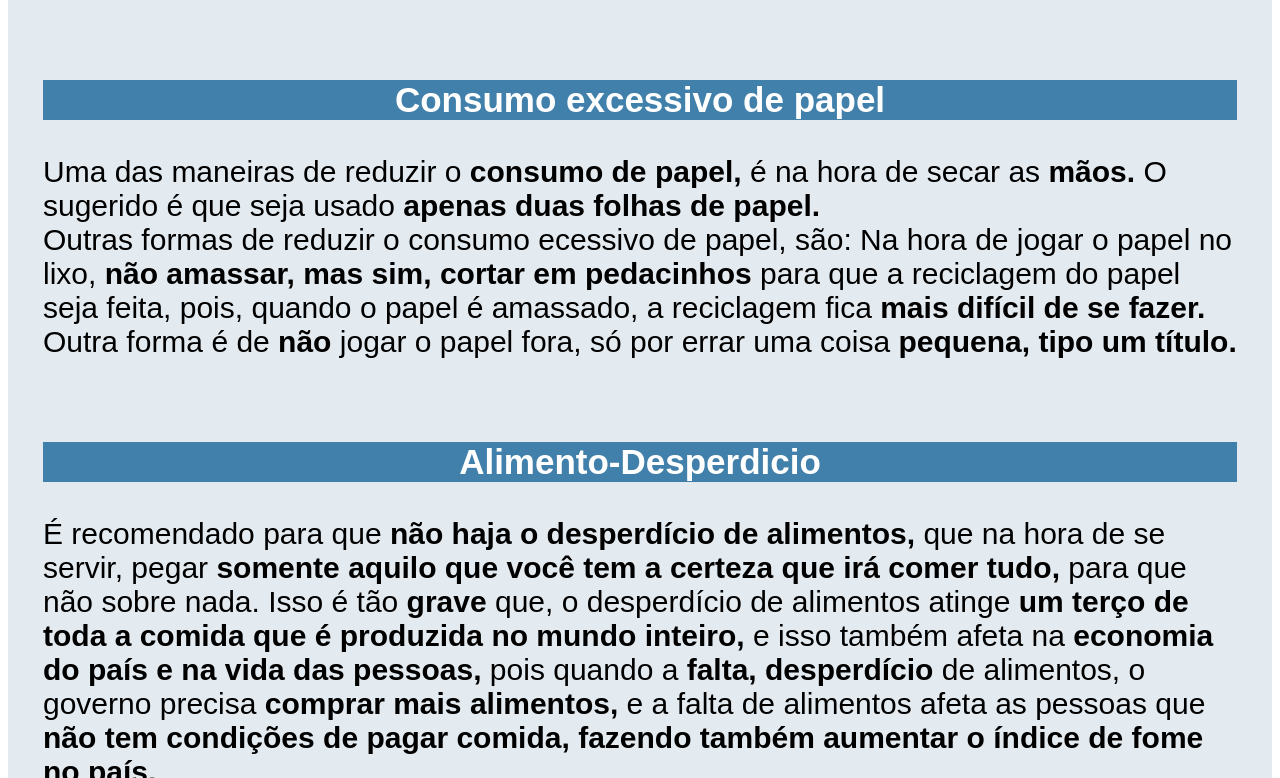
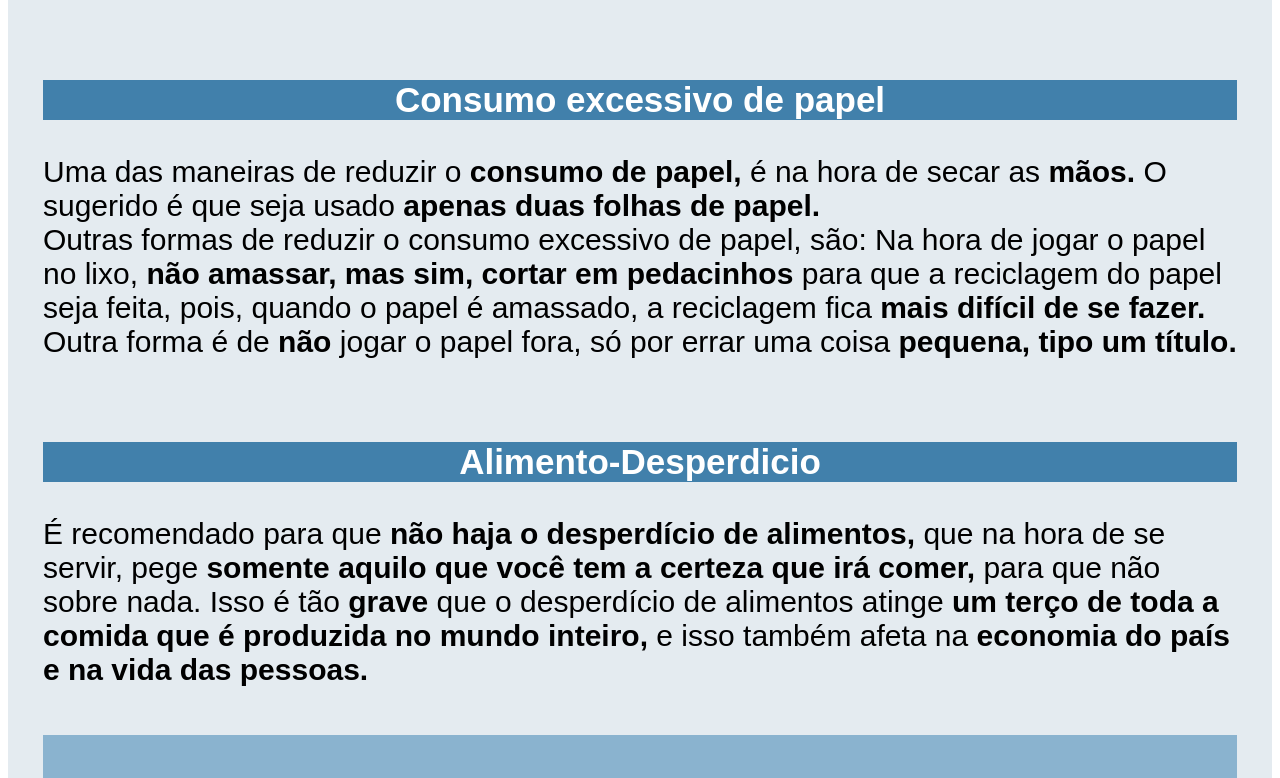
Before and after one commit to ErickAnthonyNovaes/AEJFHGAEBDV, a plain HTML site: page index.html in a window 1280 px wide. Shown: the part 2022-2800 px from the top of the page. Drawn offline with Linux system fonts and the light colour scheme.

Commit message:
index.html

```diff
--- a/index.html
+++ b/index.html
@@ -58,7 +58,7 @@
             <li><b>Luz-Economia</b></li>
             <li><b>Coleta seletiva-Descarte</b></li>
             <li><b>Consumo excessivo de papel</b></li>
-            <li><b>Alimento-Desperdicio</b></li>
+            <li><b>Alimento-Desperdício</b></li>
         </div>
             <br>
         <p class="titulo2" style="background-color: #4180ab"><b>Luz-Economia</b></p>
@@ -85,11 +85,10 @@
         <br>
         <p class="titulo2" style="background-color: #4180ab"><b>Consumo excessivo de papel</b></p>
         <p class="paragrafo">Uma das maneiras de reduzir o <b>consumo de papel,</b> é na hora de secar as <b>mãos.</b> O sugerido é que seja usado <b>apenas duas folhas de papel.</b> <br>
-            Outras formas de reduzir o consumo ecessivo de papel, são: Na hora de jogar o papel no lixo, <b>não amassar, mas sim, cortar em pedacinhos</b> para que a reciclagem do papel seja feita, pois, quando o papel é amassado, a reciclagem fica <b>mais difícil de se fazer.</b> Outra forma é de <b>não</b> jogar o papel fora, só por errar uma coisa <b>pequena, tipo um título.</b> </p>
+            Outras formas de reduzir o consumo excessivo de papel, são: Na hora de jogar o papel no lixo, <b>não amassar, mas sim, cortar em pedacinhos</b> para que a reciclagem do papel seja feita, pois, quando o papel é amassado, a reciclagem fica <b>mais difícil de se fazer.</b> Outra forma é de <b>não</b> jogar o papel fora, só por errar uma coisa <b>pequena, tipo um título.</b> </p>
         <br>
         <p class="titulo2" style="background-color: #4180ab"><b>Alimento-Desperdicio</b></p>
-        <p class="paragrafo">É recomendado para que <b>não haja o desperdício de alimentos,</b> que na hora de se servir, pegar <b>somente aquilo que você tem a certeza que irá comer tudo,</b> para que não sobre nada. Isso é tão <b>grave</b> que, o desperdício de alimentos atinge <b>um terço de toda a comida que é produzida no mundo inteiro,</b> e isso também afeta na <b>economia do país e na vida das pessoas,</b> pois quando a <b>falta,  desperdício</b> de alimentos, o governo precisa <b>comprar mais alimentos,</b> e a falta de alimentos afeta as pessoas que <b>não tem condições de pagar comida, fazendo também aumentar o índice de fome no país.</b></p>
-    </div>
+        <p class="paragrafo">É recomendado para que <b>não haja o desperdício de alimentos,</b> que na hora de se servir, pege <b>somente aquilo que você tem a certeza que irá comer,</b> para que não sobre nada. Isso é tão <b>grave</b> que o desperdício de alimentos atinge <b>um terço de toda a comida que é produzida no mundo inteiro,</b> e isso também afeta na <b>economia do país e na vida das pessoas.</b></p>
     <br>
     <div class="tituloContainer">
         <p class="paragrafo" style="text-align: center;"> <b>Feito por: </b> <br>
```
